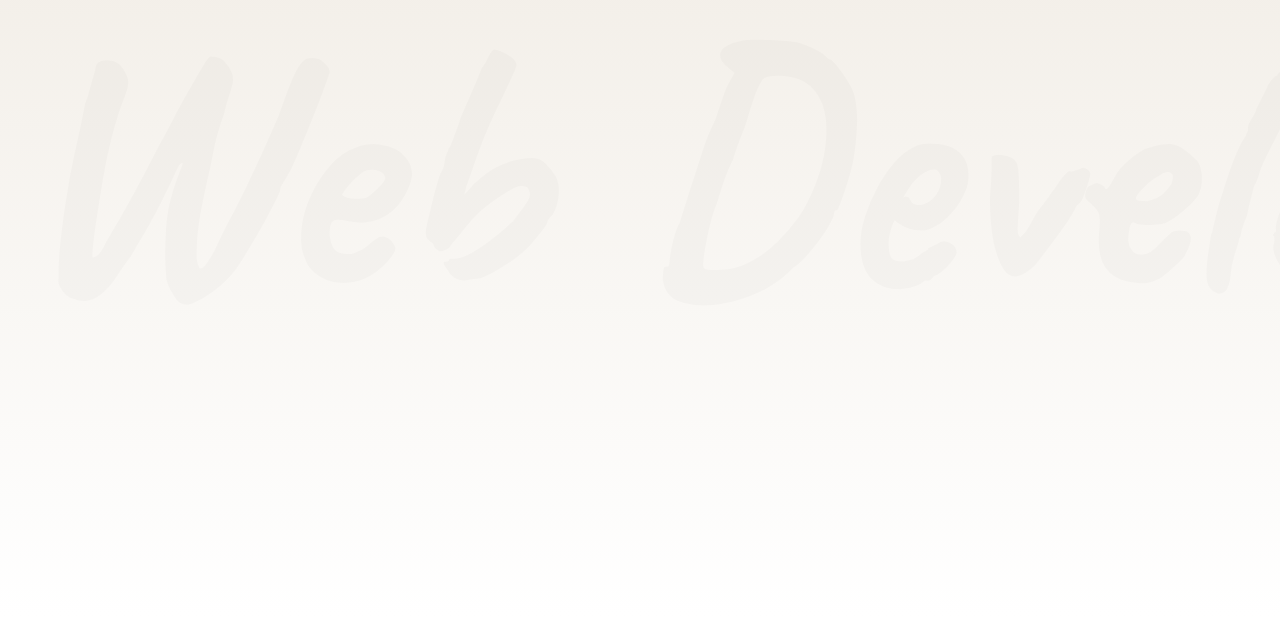
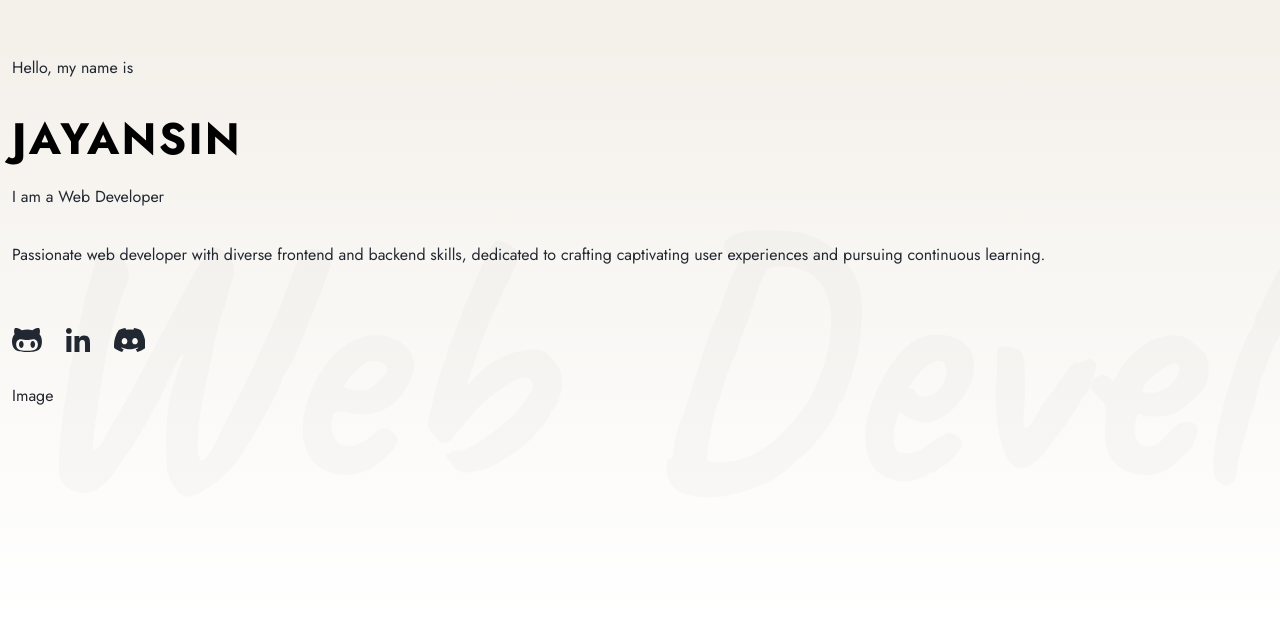
Before and after one commit to pronoia9/lumirise, a React (Vite) app: page / in a window 1280 px wide. Shown: the part 183-800 px from the top of the page. Built offline with nearby package versions, Linux system fonts and the light colour scheme.

Commit message:
init hero component files

```diff
--- a/src/components/Hero/Hero.jsx
+++ b/src/components/Hero/Hero.jsx
@@ -1,18 +1,21 @@
 import { styled } from 'styled-components';
-import { motion } from 'framer-motion';
 
+import { HeroBackgroundText, HeroIntro, HeroImage } from './';
 import { SectionWrapper } from '../../hoc';
 import { heroData } from '../../utils/data';
 
 const Hero = () => {
-  return <Container>
-    <Wrapper>
-      {/* <HeroContainer></HeroContainer> */}
-
-      {/* Background Title */}
-      <BackgroundTitle><span>{ heroData.backgroundTitle }</span></BackgroundTitle>
-    </Wrapper>
-  </Container>;
+  return (
+    <Container>
+      <div>
+        <div>
+          <HeroIntro />
+          <HeroImage />
+        </div>
+        <HeroBackgroundText text={heroData.backgroundTitle} />
+      </div>
+    </Container>
+  );
 };
 
 export default SectionWrapper(Hero, 'hero');
@@ -25,20 +28,3 @@ const Container = styled.div`
   display: flex;
   align-items: center;
 `;
-
-const Wrapper = styled.div``;
-
-const BackgroundTitle = styled.div`
-  position: relative;
-  top: -50px;
-  left: -50%;
-  width: 200%;
-  font-size: 350px;
-  font-family: var(--f-secondary);
-  color: ${({theme}) => theme.backgroundTitle};
-  font-weight: bold;
-  line-height: 1px;
-  text-align: center;
-  white-space: nowrap;
-  pointer-events: none;
-`;
--- /dev/null
+++ b/src/components/Hero/HeroBackgroundText.jsx
@@ -0,0 +1,24 @@
+import { styled } from 'styled-components';
+
+export default function HeroBackgroundText({ text }) {
+  return (
+    <Container>
+      <span>{text}</span>
+    </Container>
+  );
+}
+
+const Container = styled.div`
+  position: relative;
+  top: -50px;
+  left: -50%;
+  width: 200%;
+  font-size: 22rem;
+  font-family: var(--f-secondary);
+  color: ${({ theme }) => theme.backgroundTitle};
+  font-weight: bold;
+  line-height: 1px;
+  text-align: center;
+  white-space: nowrap;
+  pointer-events: none;
+`;
--- /dev/null
+++ b/src/components/Hero/HeroImage.jsx
@@ -0,0 +1,3 @@
+export default function HeroImage() {
+  return <div>Image</div>;
+}
--- /dev/null
+++ b/src/components/Hero/HeroIntro.jsx
@@ -0,0 +1,36 @@
+import { heroData } from '../../utils/data';
+import Socials from '../Socials';
+
+export default function HeroTitle() {
+  const { name, occupation, intro } = heroData;
+
+  return (
+    <div>
+      {/* Title */}
+      <div>
+        {/* Subtitle Top */}
+        <div><p>Hello, <span>my name is</span></p></div>
+        {/* Title */}
+        <h1>
+          <span>{name.split(' ')[0]}</span>
+          {name.split(' ')[1]}
+        </h1>
+        {/* Subtitle Bottom */}
+        <div>I am a <span>{ occupation }</span></div>
+      </div>
+
+      {/* Description */}
+      <div>
+        <div>
+          <p>{intro}</p>
+        </div>
+      </div>
+
+      {/* Socials */}
+      <Socials />
+
+      {/* Download Button */}
+      <div></div>
+    </div>
+  );
+}
```
